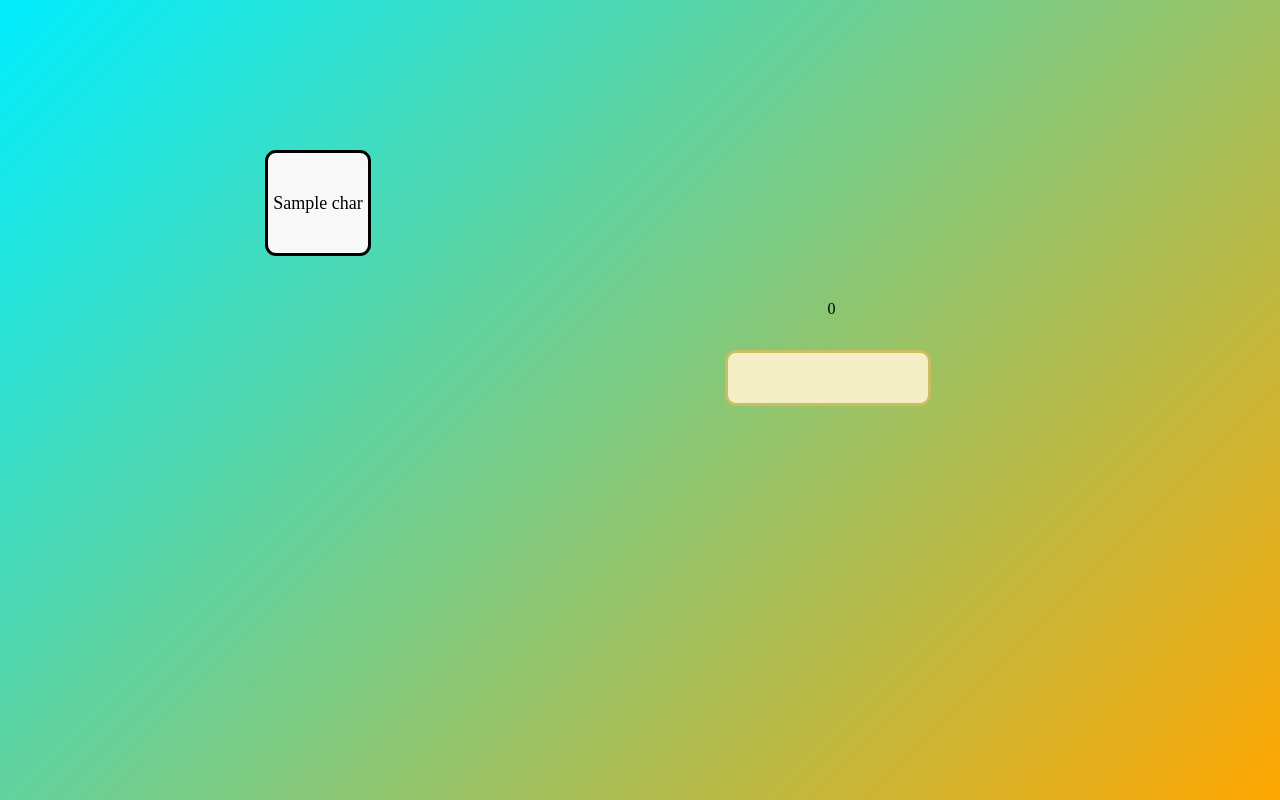
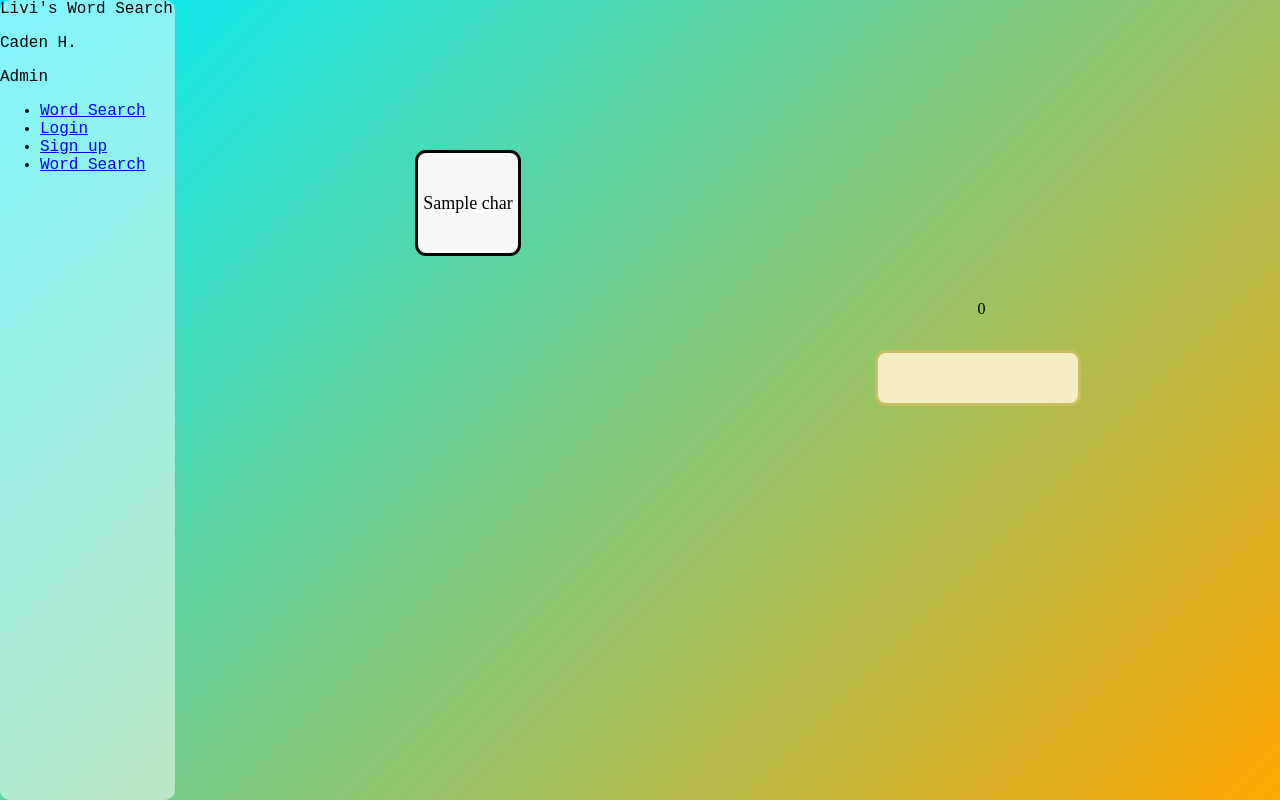
Before and after one commit to Caden-Hornyak/livi-wordsearch, a Django app: template wordsearch/board/templates/create_board.html in a window 1280 px wide. Run offline with Django 4.2, Linux system fonts and the light colour scheme; the template is opened without the code that fills it: most values are stand-ins (such as "Sample title", 1, 10 or a date in 2020).

Commit message:
sidebar implemented, user auth connected working

```diff
--- /dev/null
+++ b/wordsearch/board/static/css/sidebar.css
@@ -0,0 +1,16 @@
+.sidebar {
+    font-family:'Courier New', Courier, monospace;
+    position: fixed;
+    top: 0;
+    left: 0;
+    height: 100vh;
+    width: 175px;
+    background-color: rgba(255,255,255,0.5);
+    border: 10px;
+    border-radius: 10px;
+    z-index: 1;
+}
+
+.sidebar a:hover {
+    background-color: rgba(255,255,255,1);
+}
--- a/wordsearch/board/static/css/styles.css
+++ b/wordsearch/board/static/css/styles.css
@@ -68,6 +68,6 @@ body {
   height: 500px;
   position: fixed;
   top: 50%;
-  left: 50%;
-  transform: translate(-50%, -50%);
+  left: calc(50vw + 150px - 375px);
+  transform: translate(0%, -50%);
 }
--- a/wordsearch/board/static/js/board_funcs.js
+++ b/wordsearch/board/static/js/board_funcs.js
@@ -131,7 +131,10 @@ function isAlpha(str) {
 document.addEventListener('keydown', function(event) {
     if (event.key == 'Enter') {
         handleLetterMouseUp();
-    } else if (event.key.length == 1 && isAlpha(event.key)) {
+    } else if (event.key == 'Backspace') {
+        current_word.textContent = current_word.textContent.slice(0, -1);
+    }
+    else if (event.key.length == 1 && isAlpha(event.key)) {
         current_word.textContent += event.key;
     }
 });
--- /dev/null
+++ b/wordsearch/board/static/js/sidebar.js
@@ -0,0 +1,5 @@
+console.log("sidebar");
+
+$.get("sidebar", function(data){
+    $("#sidebar").replaceWith(data);
+});
--- a/wordsearch/board/templates/create_board.html
+++ b/wordsearch/board/templates/create_board.html
@@ -7,11 +7,15 @@
     {% load static %}
     <link rel="icon" type="image/x-icon" href="{% static 'images/ws_fav.ico' %}">
     <link rel="stylesheet" href="{% static 'css/styles.css' %}" />
+    <link rel="stylesheet" href="{% static 'css/sidebar.css' %}" />
     <link rel="stylesheet" href="https://cdnjs.cloudflare.com/ajax/libs/animate.css/4.1.1/animate.min.css"/>
 </head>
 
 <body>
     <div id="wordDefinitions" data-words='{{ word_dic | safe }}'></div>
+
+    <div id="sidebar"></div>
+
     <div id="game">
         <div id="board">
             {% for row in board %}
@@ -32,8 +36,8 @@
 
 
 
-
+    <script src="../static/js/jQuery.js"></script>
     <script src="../static/js/board_funcs.js"></script>
-    <script src="../static/js/jQuery.js"></script>
+    <script src="../static/js/sidebar.js"></script>
 </body>
 </html>
--- /dev/null
+++ b/wordsearch/board/templates/sidebar.html
@@ -0,0 +1,54 @@
+<div class="sidebar">
+    <div class="top">
+        <div class="logo">
+            <i class="bx bxl-codepen"></i>
+            <span>Livi's Word Search</span>
+        </div>
+        <i class="bx bx-menu" id="btn"></i>
+    </div>
+    <div class="user">
+        <!-- <img src="user-img.jpg" alt="Your profile picture" class="user-img"> -->
+        <div>
+            <p class="bold">Caden H.</p>
+            <p>Admin</p>
+        </div>
+    </div>
+
+    <ul>
+        <li>
+            <a href="{% url 'create_board' %}">
+                <i class="bx bxs-grid-alt"></i>
+                <span class="nav-item">Word Search</span>
+            </a>
+        </li>
+
+        {% if user.is_authenticated %}
+        <li>
+            <a href="{% url 'signout' %}">
+                <i class="bx bxs-grid-alt"></i>
+                <span class="nav-item">Logout</span>
+            </a>
+        </li>
+        {% else %}
+        <li>
+            <a href="{% url 'signin' %}">
+                <i class="bx bxs-grid-alt"></i>
+                <span class="nav-item">Login</span>
+            </a>
+        </li>
+        <li>
+            <a href="{% url 'signup' %}">
+                <i class="bx bxs-grid-alt"></i>
+                <span class="nav-item">Sign up</span>
+            </a>
+
+        </li>
+        {% endif %}
+        <li>
+            <a href="{% url 'create_board' %}">
+                <i class="bx bxs-grid-alt"></i>
+                <span class="nav-item">Word Search</span>
+            </a>
+        </li>
+    </ul>
+</div>
--- a/wordsearch/board/urls.py
+++ b/wordsearch/board/urls.py
@@ -3,4 +3,5 @@ from . import views
 
 urlpatterns = [
     path('', views.create_board, name="create_board"),
+    path('sidebar', views.sidebar, name="sidebar"),
 ]
--- a/wordsearch/board/views.py
+++ b/wordsearch/board/views.py
@@ -16,3 +16,6 @@ def create_board(request):
     word_definitions_json = json.dumps(board_obj.word_dic)
 
     return render(request, "create_board.html", {'board': board, 'word_dic': word_definitions_json})
+
+def sidebar(request):
+    return render(request, "sidebar.html")
--- a/wordsearch/templates/authentication/index.html
+++ b/wordsearch/templates/authentication/index.html
@@ -9,6 +9,7 @@
 </head>
 
 <body>
+  <div id="sidebar"></div>
   {% for message in messages %}
     <div class="alert alert-{{ message.tags }} alert-dismissible fade show" role="alert">
         <strong>Message:</strong> {{ message }}
@@ -30,7 +31,7 @@
     <br/>
     <button type="submit"><a href="/signin">SignIn</a></button>
   {% endif %}
-
+  <script src="../../board/static/js/sidebar.js"></script>
 </body>
 
 </html>
--- a/wordsearch/templates/authentication/signin.html
+++ b/wordsearch/templates/authentication/signin.html
@@ -4,8 +4,11 @@
     <meta charset="UTF-8">
     <meta name="viewport" content="width=device-width, initial-scale=1.0">
     <title>Signin</title>
+    {% load static %}
+    <link rel="stylesheet" href="{% static 'css/sidebar.css' %}" />
 </head>
 <body>
+    <div id="sidebar"></div>
     {% for message in messages %}
     <div class="alert alert-{{ message.tags }} alert-dismissible fade show" role="alert">
         <strong>Message:</strong> {{ message }}
@@ -29,5 +32,6 @@
 
         <button type="submit" class="btn btn-primary">Log In</button>
     </form>
+    <script src="../../board/static/js/sidebar.js"></script>
 </body>
 </html>
--- a/wordsearch/templates/authentication/signup.html
+++ b/wordsearch/templates/authentication/signup.html
@@ -6,6 +6,7 @@
     <title>SignUp</title>
 </head>
 <body>
+    <div id="sidebar"></div>
     {% for message in messages %}
     <div class="alert alert-{{ message.tags }} alert-dismissible fade show" role="alert">
         <strong>Message:</strong> {{ message }}
@@ -44,5 +45,6 @@
         </div>
         <button type="submit" class="btn btn-primary">Sign Up</button>
     </form>
+    <script src="../../board/static/js/sidebar.js"></script>
 </body>
 </html>
--- a/wordsearch/wordsearch/settings.py
+++ b/wordsearch/wordsearch/settings.py
@@ -10,6 +10,7 @@ For the full list of settings and their values, see
 https://docs.djangoproject.com/en/4.2/ref/settings/
 """
 
+import os
 from pathlib import Path
 
 
--- a/wordsearch/wordsearch/urls.py
+++ b/wordsearch/wordsearch/urls.py
@@ -22,7 +22,7 @@ from django.conf import settings
 urlpatterns = [
     path('admin/', admin.site.urls),
     path('', include("board.urls")),
-    path('auth', include("authentication.urls")),
+    path('login', include("authentication.urls")),
 ]
 
 urlpatterns += static(settings.STATIC_URL,
```
Also changed, not shown: wordsearch/templates/sidebar.html (deleted, +0 -22 lines).
